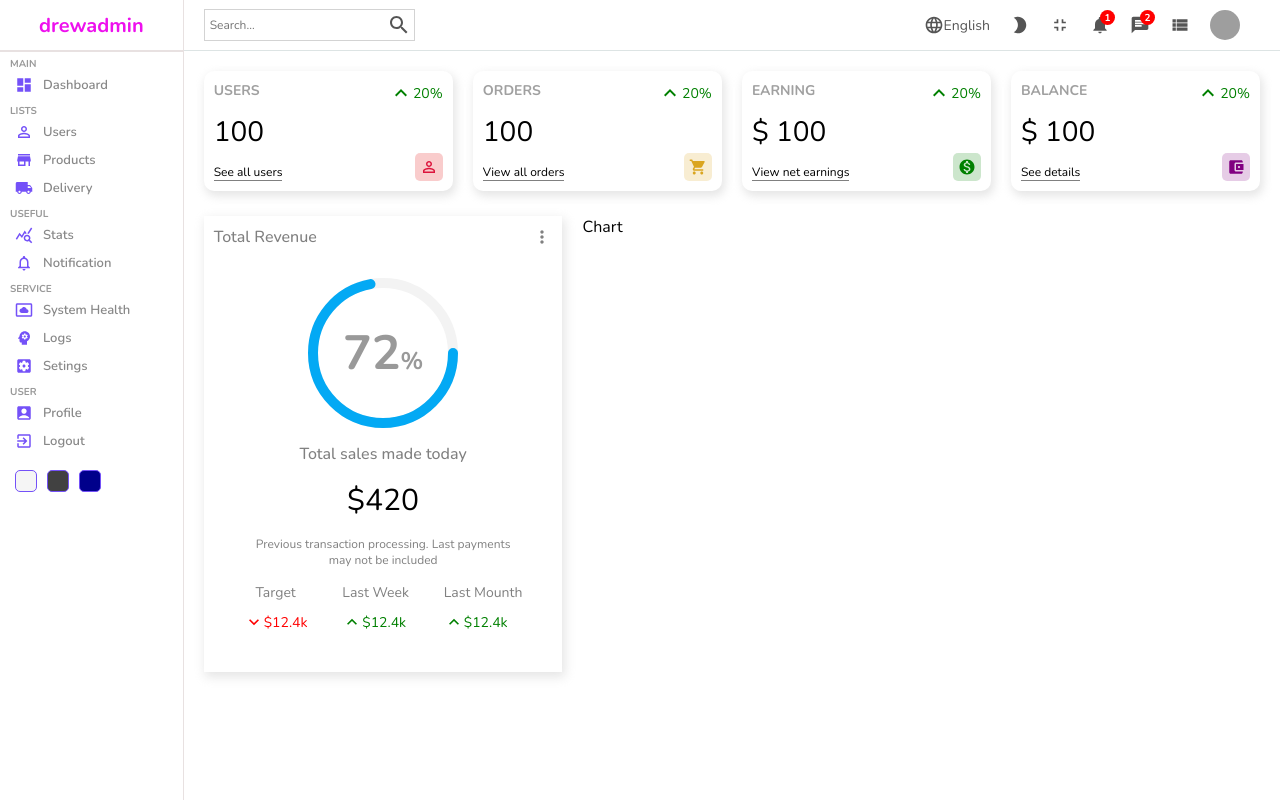
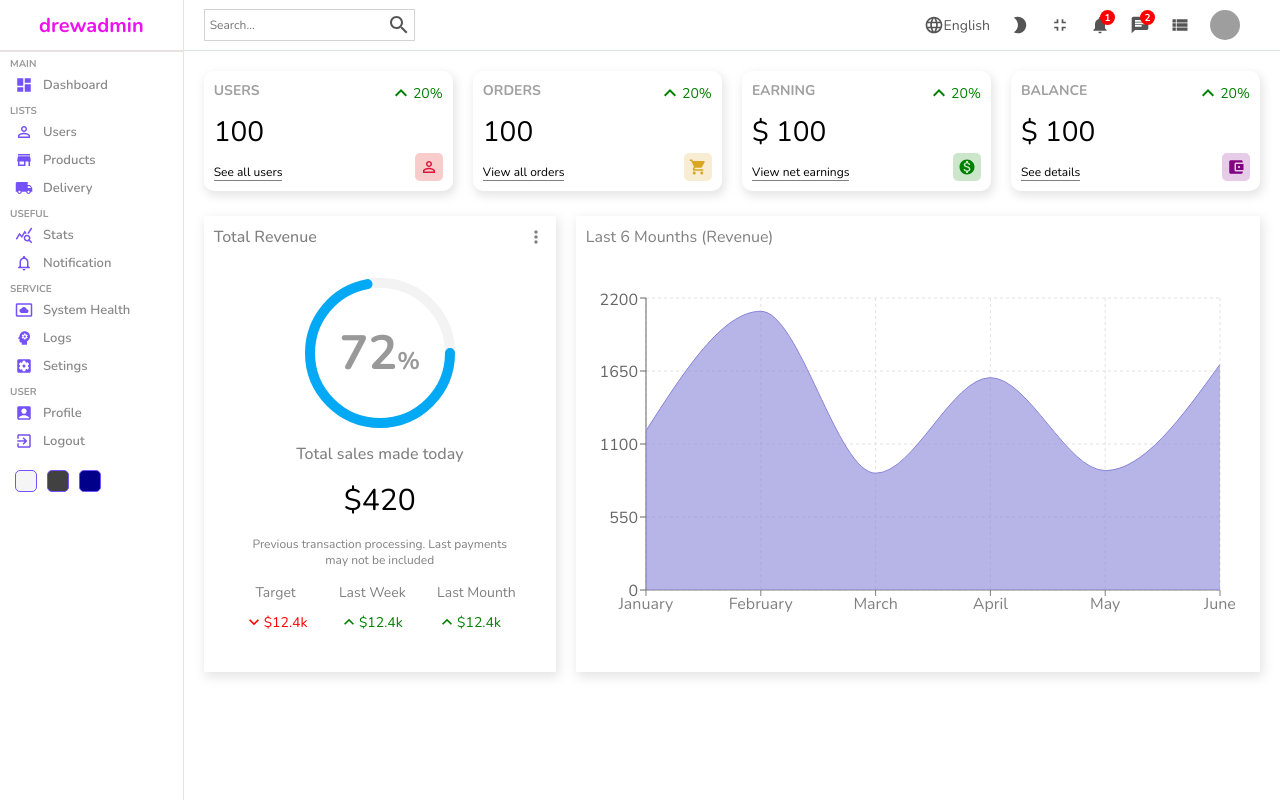
Before and after one commit to AndriiPotap/admin-dashboard-2, a React (Create React App) app: page / in a window 1280 px wide. Built offline with nearby package versions, Linux system fonts and the light colour scheme; grey boxes are pictures that could not be loaded.

Commit message:
add a chart

```diff
--- /dev/null
+++ b/src/Data.js
@@ -0,0 +1,26 @@
+export const UserData = [
+    {
+        name: 'January',
+        Total: 1200
+    },
+    {
+        name: 'February',
+        Total: 2100
+    },
+    {
+        name: 'March',
+        Total: 880
+    },
+    {
+        name: 'April',
+        Total: 1600
+    },
+    {
+        name: 'May',
+        Total: 900
+    },
+    {
+        name: 'June',
+        Total: 1700
+    }
+];
--- a/src/components/chart/Chart.jsx
+++ b/src/components/chart/Chart.jsx
@@ -1,10 +1,36 @@
 import React from 'react';
 import './chart.scss';
+import { UserData } from '../../Data';
+
+import { AreaChart, Area, XAxis, YAxis, CartesianGrid, Tooltip, ResponsiveContainer } from 'recharts';
+
+
 
 const Chart = () => {
+
   return (
     <div className='chart'>
-      Chart
+<div className="title">Last 6 Mounths (Revenue)</div>
+     <ResponsiveContainer width="100%" aspect={ 2/1}>
+        <AreaChart
+          width={500}
+          height={400}
+          data={UserData}
+          margin={{
+            top: 10,
+            right: 30,
+            left: 0,
+            bottom: 0,
+          }}
+        >
+          <CartesianGrid strokeDasharray="3 3" className='chartGrid'/>
+          <XAxis dataKey="name" stroke='gray' />
+          <YAxis />
+          <Tooltip />
+          <Area type="monotone" dataKey="Total" stroke="#8884d8" fill="#8884d8" />
+        </AreaChart>
+      </ResponsiveContainer>
+
       </div>
   )
 }
--- a/src/components/chart/chart.scss
+++ b/src/components/chart/chart.scss
@@ -1,3 +1,15 @@
 .chart {
     flex: 4;
+    -webkit-box-shadow: 2px 4px 10px 1px rgba(0,0,0,0.48);
+    box-shadow: 2px 4px 10px 1px rgba(201,201,201,0.48);
+    padding: 10px;
+    color: gray;
+
+    .title {
+        margin-bottom: 40px;
+    }
+
+    .chartGrid {
+        stroke: rgba(228, 225, 225);
+    }
 }
--- a/src/index.js
+++ b/src/index.js
@@ -1,12 +1,20 @@
 import React from 'react';
-import ReactDOM from 'react-dom/client';
+import ReactDOM from 'react-dom';
 
 import App from './App';
 
 
-const root = ReactDOM.createRoot(document.getElementById('root'));
-root.render(
+ReactDOM.render(
   <React.StrictMode>
-    <App />
-  </React.StrictMode>
+      <App />
+  </React.StrictMode>,
+  document.getElementById("root")
 );
+
+
+// const root = ReactDOM.createRoot(document.getElementById('root'));
+// root.render(
+//   <React.StrictMode>
+//     <App />
+//   </React.StrictMode>
+// );
```
Also changed, not shown: package.json (+6 -5 lines), 1 other file (tests, documents, lock files or other folders).
